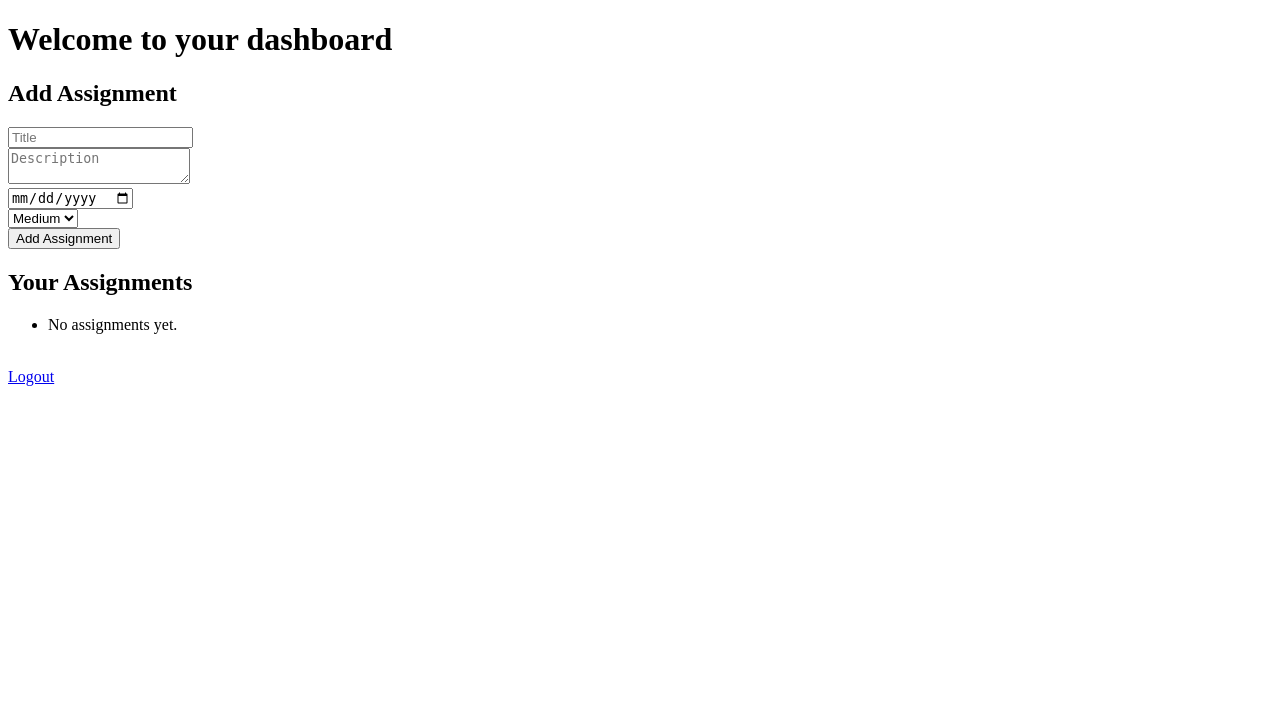
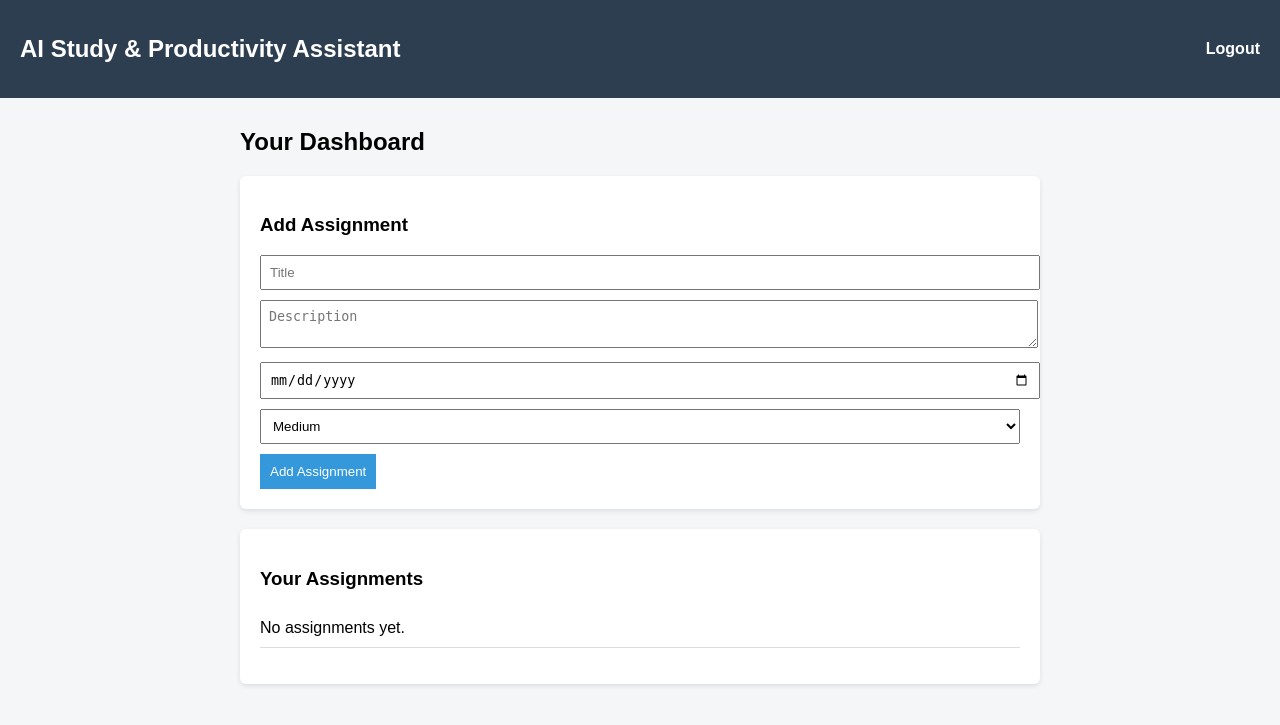
Before and after one commit to Vros15/ai-study-productivity-assistant, a Flask app: page /dashboard in a window 1280 px wide. Shown: the top 725 px of the page. Run offline with Flask 3, Linux system fonts and the light colour scheme; the visitor is signed in with stand-in values (Sample User, id 1); data that the repository does not hold is empty.

Commit message:
Add styled dashboard UI with base template and CSS

```diff
--- /dev/null
+++ b/app/Static/css/style.css
@@ -0,0 +1,68 @@
+body {
+    font-family: Arial, sans-serif;
+    background-color: #f4f6f8;
+    margin: 0;
+    padding: 0;
+}
+
+.navbar {
+    background-color: #2c3e50;
+    color: white;
+    padding: 15px 20px;
+    display: flex;
+    justify-content: space-between;
+    align-items: center;
+}
+
+.navbar a {
+    color: white;
+    text-decoration: none;
+    font-weight: bold;
+}
+
+.container {
+    max-width: 800px;
+    margin: 30px auto;
+}
+
+.card {
+    background: white;
+    padding: 20px;
+    margin-bottom: 20px;
+    border-radius: 6px;
+    box-shadow: 0 2px 5px rgba(0,0,0,0.1);
+}
+
+form input,
+form textarea,
+form select {
+    width: 100%;
+    margin-bottom: 10px;
+    padding: 8px;
+}
+
+button {
+    background-color: #3498db;
+    color: white;
+    border: none;
+    padding: 10px;
+    cursor: pointer;
+}
+
+.assignment-list {
+    list-style: none;
+    padding: 0;
+}
+
+.assignment-list li {
+    display: flex;
+    justify-content: space-between;
+    align-items: center;
+    padding: 10px 0;
+    border-bottom: 1px solid #ddd;
+}
+
+.assignment-list .delete {
+    color: red;
+    text-decoration: none;
+}
--- /dev/null
+++ b/app/templates/base.html
@@ -0,0 +1,18 @@
+<!DOCTYPE html>
+<html lang="en">
+<head>
+    <meta charset="UTF-8">
+    <title>{% block title %}AI Study Assistant{% endblock %}</title>
+    <link rel="stylesheet" href="{{ url_for('static', filename='css/style.css') }}">
+</head>
+<body>
+    <nav class="navbar">
+        <h1>AI Study & Productivity Assistant</h1>
+        <a href="/logout">Logout</a>
+    </nav>
+
+    <main class="container">
+        {% block content %}{% endblock %}
+    </main>
+</body>
+</html>
--- a/app/templates/dashboard.html
+++ b/app/templates/dashboard.html
@@ -1,39 +1,41 @@
-<!DOCTYPE html>
-<html>
-<head>
-    <title>Dashboard</title>
-</head>
-<body>
-    <h1>Welcome to your dashboard</h1>
+{% extends "base.html" %}
 
-    <h2>Add Assignment</h2>
+{% block title %}Dashboard{% endblock %}
+
+{% block content %}
+<h2>Your Dashboard</h2>
+
+<section class="card">
+    <h3>Add Assignment</h3>
     <form method="POST" action="/assignments/add">
-        <input type="text" name="title" placeholder="Title" required><br>
-        <textarea name="description" placeholder="Description"></textarea><br>
-        <input type="date" name="due_date" required><br>
+        <input type="text" name="title" placeholder="Title" required>
+        <textarea name="description" placeholder="Description"></textarea>
+        <input type="date" name="due_date" required>
+
         <select name="priority">
             <option value="Low">Low</option>
             <option value="Medium" selected>Medium</option>
             <option value="High">High</option>
-        </select><br>
+        </select>
+
         <button type="submit">Add Assignment</button>
     </form>
+</section>
 
-    <h2>Your Assignments</h2>
-    <ul>
+<section class="card">
+    <h3>Your Assignments</h3>
+    <ul class="assignment-list">
         {% for assignment in assignments %}
             <li>
                 <strong>{{ assignment.title }}</strong>
-                (Due: {{ assignment.due_date.strftime("%Y-%m-%d") }})
-                [{{ assignment.priority }}]
-                <a href="/assignments/delete/{{ assignment.id }}">Delete</a>
+                <span>
+                    Due {{ assignment.due_date.strftime("%Y-%m-%d") }} • {{ assignment.priority }}
+                </span>
+                <a class="delete" href="/assignments/delete/{{ assignment.id }}">Delete</a>
             </li>
         {% else %}
             <li>No assignments yet.</li>
         {% endfor %}
     </ul>
-
-    <br>
-    <a href="/logout">Logout</a>
-</body>
-</html>
+</section>
+{% endblock %}
```
